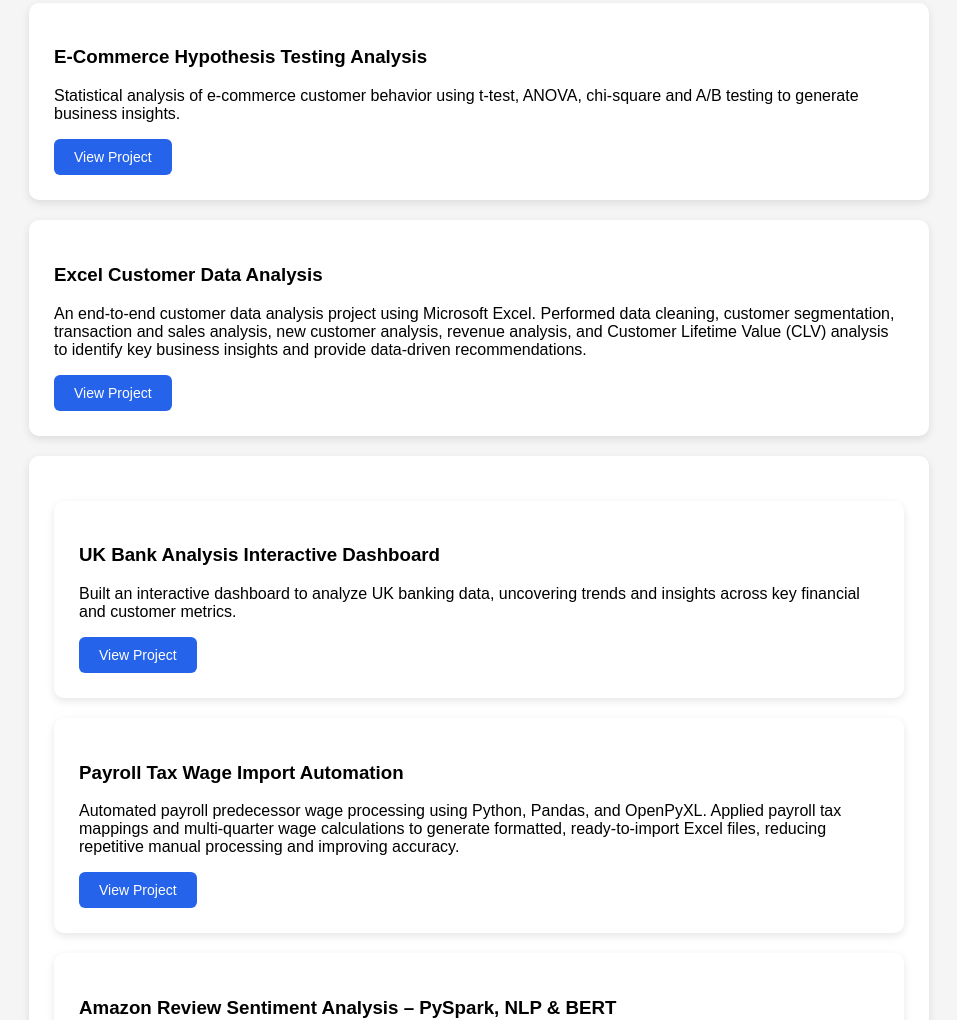
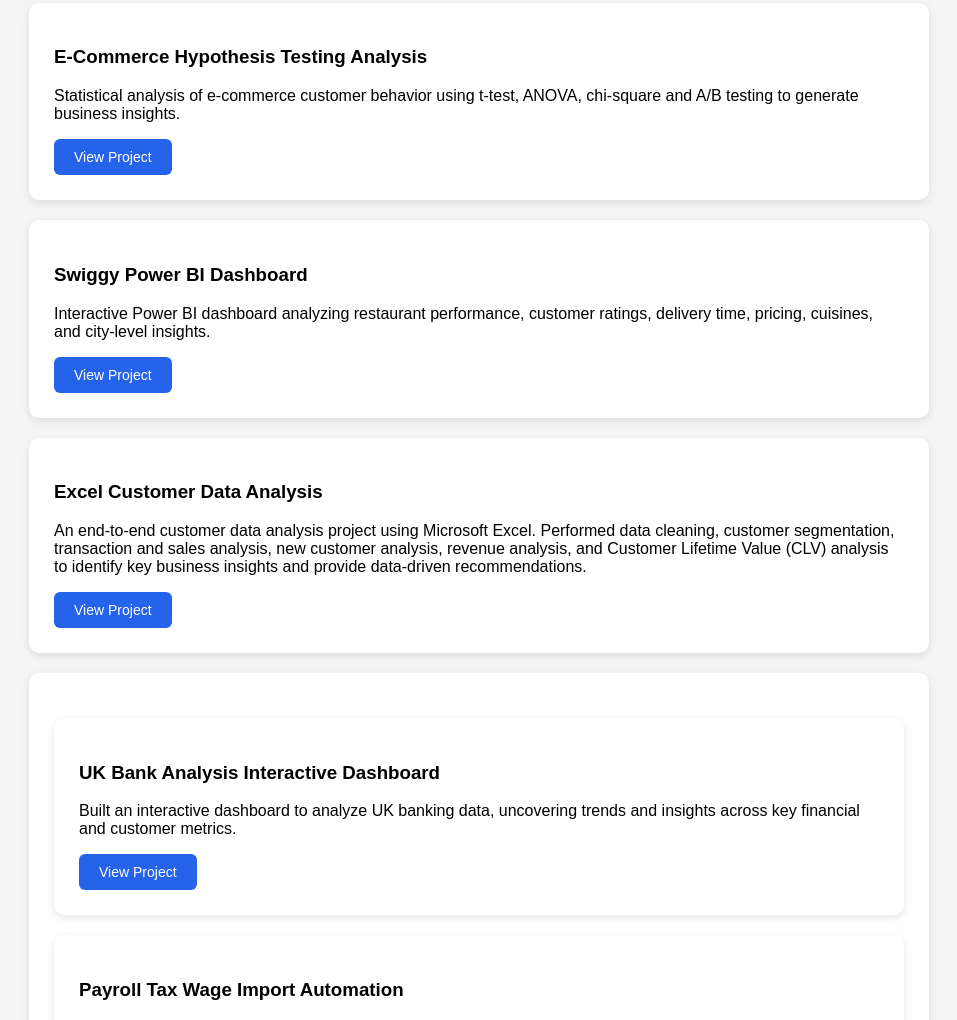
Before and after one commit to rajhere097/portfolio, a plain HTML site: page index.html in a window 1280 px wide. Shown: the part 1420-2440 px from the top of the page, without its empty margins (161-1118 px from the left). Drawn offline with Linux system fonts and the light colour scheme.

Commit message:
Fix formatting issues in index.html

```diff
--- a/index.html
+++ b/index.html
@@ -200,6 +200,21 @@
             </a>
 
         </div>
+
+        <!-- 5. SWIGGY POWER BI DASHBOARD -->
+
+<div class="project">
+    <h3>Swiggy Power BI Dashboard</h3>
+
+    <p>
+        Interactive Power BI dashboard analyzing restaurant performance,
+        customer ratings, delivery time, pricing, cuisines, and city-level insights.
+    </p>
+
+    <a href="https://github.com/rajhere097/Swiggy-Power-BI-Dashboard" target="_blank">
+        <button>View Project</button>
+    </a>
+</div>
 
                 </div>
 
```
